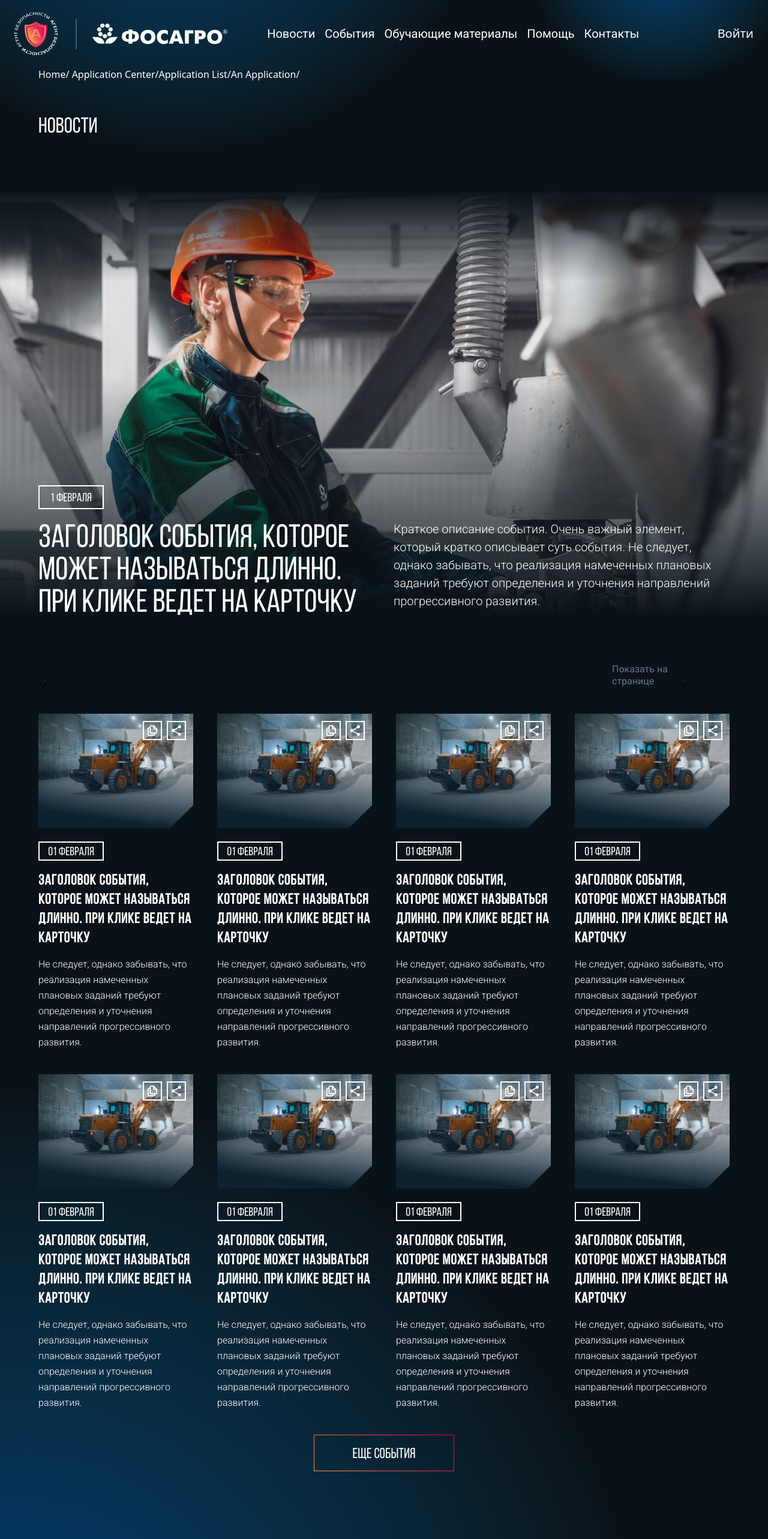
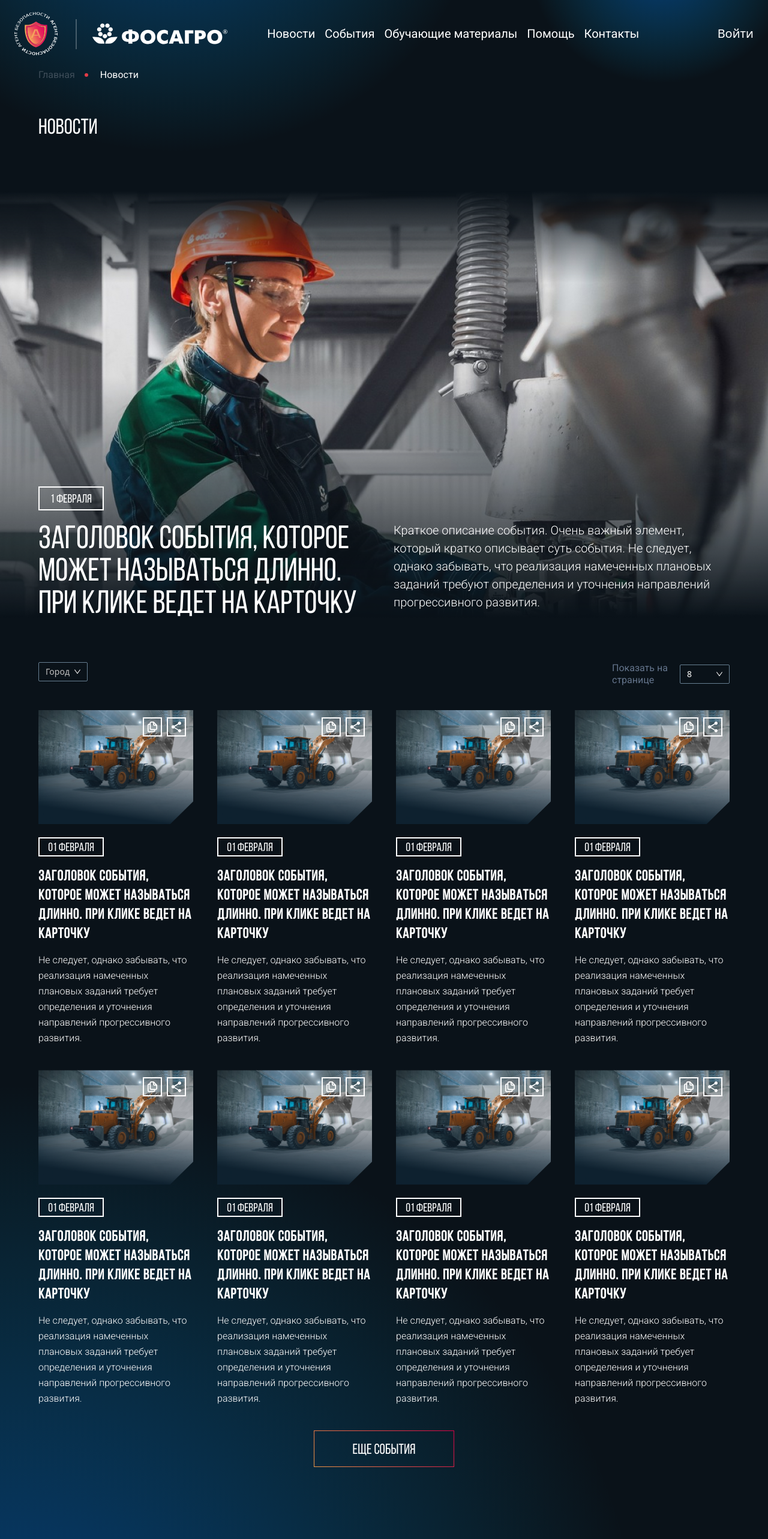
Before and after one commit to Dypler/test-components, a Vue app: page /news in a window 1280 px wide. Shown: the top 2566 px of the page at 60% size. Built offline with nearby package versions, Linux system fonts and the light colour scheme.

Commit message:
add news page

```diff
--- a/package.json
+++ b/package.json
@@ -11,6 +11,7 @@
     "format": "prettier --write src/"
   },
   "dependencies": {
+    "@formkit/auto-animate": "^0.8.2",
     "ant-design-vue": "3.2.20",
     "pinia": "^2.1.7",
     "vue": "^3.4.21",
--- /dev/null
+++ b/src/assets/ant__design.scss
@@ -0,0 +1,46 @@
+.ant-select-arrow {
+  color: white;
+}
+.ant-select:not(.ant-select-customize-input) .ant-select-selector {
+  position: relative;
+  background-color: transparent;
+  border: 1px solid #677f92;
+  border-radius: 2px;
+  transition: all 0.3s cubic-bezier(0.645, 0.045, 0.355, 1);
+}
+.ant-select {
+  color: white;
+}
+//хлебные крошки
+.ant-breadcrumb-separator {
+  display: inline-block;
+  background: #e33b47;
+  border-radius: 50%;
+  margin: 2px 16px;
+  width: 6px;
+  height: 6px;
+}
+.ant-breadcrumb a {
+  font-family: Roboto;
+  font-size: 16px;
+  font-style: normal;
+  font-weight: 400;
+  color: #3e4d59;
+  line-height: 160%;
+  &:hover {
+    color: #e33b47;
+  }
+}
+.ant-breadcrumb > span:last-child {
+  font-family: Roboto;
+  font-size: 16px;
+  font-style: normal;
+  font-weight: 400;
+  color: white;
+  line-height: 160%;
+}
+.custom__separator {
+  color: #e33b47;
+  width: 6px;
+  height: 6px;
+}
--- a/src/assets/main.scss
+++ b/src/assets/main.scss
@@ -1,4 +1,6 @@
 @import 'fonts.scss';
+@import 'ant__design.scss';
+
 @tailwind base;
 @tailwind components;
 @tailwind utilities;
--- a/src/main.js
+++ b/src/main.js
@@ -2,12 +2,15 @@ import { createApp } from 'vue'
 import App from './App.vue'
 import { createPinia } from 'pinia'
 import { createRouter, createWebHistory } from 'vue-router'
+import Antd from 'ant-design-vue'
+import { autoAnimatePlugin } from '@formkit/auto-animate/vue'
 
 import HomePage from './pages/Home/HomePage.vue'
 import EventsPage from './pages/Events/EventsPage.vue'
 import NewsPage from './pages/News/NewsPage.vue'
 import CoursesPage from './pages/Courses/СoursesPage.vue'
 import HelpPage from './pages/Help/HelpPage.vue'
+
 import './assets/main.scss'
 
 const routes = [
@@ -22,6 +25,6 @@ const router = createRouter({
   history: createWebHistory(),
   routes
 })
-const app = createApp(App).use(createPinia()).use(router)
+const app = createApp(App).use(createPinia()).use(router).use(Antd).use(autoAnimatePlugin)
 
 app.mount('#app')
--- a/src/pages/Home/sliders/ActiveEvents.vue
+++ b/src/pages/Home/sliders/ActiveEvents.vue
@@ -297,7 +297,7 @@ const breakpoints = {
   </div>
 </template>
 
-<style lang="scss">
+<style lang="scss" scoped>
 .text-gradient-hover {
   transition: background-image 0.7s ease;
 }
--- a/src/pages/News/NewsPage.vue
+++ b/src/pages/News/NewsPage.vue
@@ -1,16 +1,52 @@
 <script setup>
+import { ref, onMounted } from 'vue'
 import CopyIcon from '../Home/sliders/SlidersComponents/CopyIcon.vue'
 import ShareIcon from '../Home/sliders/SlidersComponents/ShareIcon.vue'
+import 'ant-design-vue/lib/breadcrumb/style/index.css'
+import 'ant-design-vue/lib/select/style/index.css'
+
+const newsItems = ref([])
+const pageSize = ref(8) // Количество новостей, отображаемых на странице
+const totalNewsCount = ref(36) // Предполагаем, что всего у нас 50 новостей
+const currentCount = ref(8) // Сколько новостей уже отображено
+
+// Функция для загрузки новостей
+async function fetchNews() {
+  newsItems.value = Array.from({ length: currentCount.value }, (_, i) => ({
+    date: `01 февраля`,
+    title: 'Заголовок события, которое может называться длинно. При клике ведет на карточку',
+    description:
+      'Не следует, однако забывать, что реализация намеченных плановых заданий требует определения и уточнения направлений прогрессивного развития.',
+    imageUrl: `/main/news1.png` // Допустим, API возвращает разные URL для каждой новости
+  }))
+}
+
+// Вызываем загрузку начального списка новостей
+onMounted(() => {
+  fetchNews()
+})
+
+// Обработчик изменения количества новостей на странице
+function handleChange(newSize) {
+  currentCount.value = newSize
+  fetchNews()
+}
+
+// Функция для загрузки дополнительных новостей
+function loadMoreNews() {
+  let additionalNews = Math.min(totalNewsCount.value, currentCount.value + 4)
+  if (currentCount.value < totalNewsCount.value) {
+    currentCount.value = additionalNews
+    fetchNews()
+  }
+}
 </script>
 <template>
   <div class="container">
-    <a-breadcrumb class="text-white">
-      <a-breadcrumb-item>Home</a-breadcrumb-item>
-      <a-breadcrumb-item
-        ><router-link to="/news"> Application Center</router-link>
-      </a-breadcrumb-item>
-      <a-breadcrumb-item>Application List</a-breadcrumb-item>
-      <a-breadcrumb-item>An Application</a-breadcrumb-item>
+    <a-breadcrumb>
+      <a-breadcrumb-item> <router-link to="/">Главная</router-link></a-breadcrumb-item>
+      <template #separator><span class="custom__separator"></span></template>
+      <a-breadcrumb-item> Новости </a-breadcrumb-item>
     </a-breadcrumb>
     <h1 class="font-bebas text-[36px] text-white text-left pt-[46px]">новости</h1>
   </div>
@@ -45,42 +81,44 @@ import ShareIcon from '../Home/sliders/SlidersComponents/ShareIcon.vue'
         <a-select
           ref="select"
           v-model:value="value1"
-          style="width: 120px"
+          placeholder="Город"
           @focus="focus"
           @change="handleChange"
         >
-          <a-select-option value="jack">Jack</a-select-option>
-          <a-select-option value="lucy">Lucy</a-select-option>
+          <a-select-option value="cherepovets">Череповец</a-select-option>
+          <a-select-option value="kirovsk">Кировск</a-select-option>
+          <a-select-option value="volkhov">Волхов</a-select-option>
+          <a-select-option value="balakovo">Балаково</a-select-option>
         </a-select>
       </a-space>
       <div class="flex flex-row items-center gap-5">
         <p class="text-slate-500 text-base font-normal font-roboto leading-tight max-w-[93px]">
           Показать на странице
         </p>
-        <a-space class="max-w-[83px]">
-          <a-select
-            ref="select"
-            v-model:value="value1"
-            style="width: 120px"
-            @focus="focus"
-            @change="handleChange"
-          >
-            <a-select-option value="jack">Jack</a-select-option>
-            <a-select-option value="lucy">Lucy</a-select-option>
+        <a-space>
+          <a-select v-model:value="pageSize" @change="handleChange" style="width: 83px">
+            <a-select-option value="4">4</a-select-option>
+            <a-select-option value="8">8</a-select-option>
+            <a-select-option value="16">16</a-select-option>
           </a-select>
         </a-space>
       </div>
     </div>
     <div
       class="grid grid-cols-1 sm:grid-cols-2 md:grid-cols-3 lg:grid-cols-4 gap-5 xl:gap-[40px] pt-[40px]"
+      v-auto-animate
     >
-      <div class="flex flex-col gap-[15px] md:gap-4 w-full group cursor-pointer">
+      <div
+        class="flex flex-col gap-[15px] md:gap-4 w-full group cursor-pointer"
+        v-for="news in newsItems"
+        :key="news.title"
+      >
         <div class="relative">
           <div class="scale">
             <img
               class="block transition ease-out duration-700 group-hover:scale-[1.1]"
-              src="/main/news1.png"
-              alt=""
+              :src="news.imageUrl"
+              alt="News Image"
             />
           </div>
           <div class="absolute right-3 top-3 z-10 flex gap-2">
@@ -91,224 +129,22 @@ import ShareIcon from '../Home/sliders/SlidersComponents/ShareIcon.vue'
         <p
           class="border-2 px-3 border-white font-bebas text-xl flex text-white justify-center max-w-[109px]"
         >
-          01 февраля
+          {{ news.date }}
         </p>
         <p
           class="font-bebas text-white font-bold text-[20px] xl:text-2xl text-gradient-hover tracking-wider"
         >
-          Заголовок события, которое может называться длинно. При клике ведет на карточку
+          {{ news.title }}
         </p>
         <p class="font-roboto text-white text-base leading-relaxed font-light">
-          Не следует, однако забывать, что реализация намеченных плановых заданий требуют
-          определения и уточнения направлений прогрессивного развития.
-        </p>
-      </div>
-      <div class="flex flex-col gap-[15px] md:gap-4 w-full group cursor-pointer">
-        <div class="relative">
-          <div class="scale">
-            <img
-              class="block transition ease-out duration-700 group-hover:scale-[1.1]"
-              src="/main/news1.png"
-              alt=""
-            />
-          </div>
-          <div class="absolute right-3 top-3 z-10 flex gap-2">
-            <CopyIcon />
-            <ShareIcon />
-          </div>
-        </div>
-        <p
-          class="border-2 px-3 border-white font-bebas text-xl flex text-white justify-center max-w-[109px]"
-        >
-          01 февраля
-        </p>
-        <p
-          class="font-bebas text-white font-bold text-[20px] xl:text-2xl text-gradient-hover tracking-wider"
-        >
-          Заголовок события, которое может называться длинно. При клике ведет на карточку
-        </p>
-        <p class="font-roboto text-white text-base leading-relaxed font-light">
-          Не следует, однако забывать, что реализация намеченных плановых заданий требуют
-          определения и уточнения направлений прогрессивного развития.
-        </p>
-      </div>
-      <div class="flex flex-col gap-[15px] md:gap-4 w-full group cursor-pointer">
-        <div class="relative">
-          <div class="scale">
-            <img
-              class="block transition ease-out duration-700 group-hover:scale-[1.1]"
-              src="/main/news1.png"
-              alt=""
-            />
-          </div>
-          <div class="absolute right-3 top-3 z-10 flex gap-2">
-            <CopyIcon />
-            <ShareIcon />
-          </div>
-        </div>
-        <p
-          class="border-2 px-3 border-white font-bebas text-xl flex text-white justify-center max-w-[109px]"
-        >
-          01 февраля
-        </p>
-        <p
-          class="font-bebas text-white font-bold text-[20px] xl:text-2xl text-gradient-hover tracking-wider"
-        >
-          Заголовок события, которое может называться длинно. При клике ведет на карточку
-        </p>
-        <p class="font-roboto text-white text-base leading-relaxed font-light">
-          Не следует, однако забывать, что реализация намеченных плановых заданий требуют
-          определения и уточнения направлений прогрессивного развития.
-        </p>
-      </div>
-      <div class="flex flex-col gap-[15px] md:gap-4 w-full group cursor-pointer">
-        <div class="relative">
-          <div class="scale">
-            <img
-              class="block transition ease-out duration-700 group-hover:scale-[1.1]"
-              src="/main/news1.png"
-              alt=""
-            />
-          </div>
-          <div class="absolute right-3 top-3 z-10 flex gap-2">
-            <CopyIcon />
-            <ShareIcon />
-          </div>
-        </div>
-        <p
-          class="border-2 px-3 border-white font-bebas text-xl flex text-white justify-center max-w-[109px]"
-        >
-          01 февраля
-        </p>
-        <p
-          class="font-bebas text-white font-bold text-[20px] xl:text-2xl text-gradient-hover tracking-wider"
-        >
-          Заголовок события, которое может называться длинно. При клике ведет на карточку
-        </p>
-        <p class="font-roboto text-white text-base leading-relaxed font-light">
-          Не следует, однако забывать, что реализация намеченных плановых заданий требуют
-          определения и уточнения направлений прогрессивного развития.
-        </p>
-      </div>
-      <div class="flex flex-col gap-[15px] md:gap-4 w-full group cursor-pointer">
-        <div class="relative">
-          <div class="scale">
-            <img
-              class="block transition ease-out duration-700 group-hover:scale-[1.1]"
-              src="/main/news1.png"
-              alt=""
-            />
-          </div>
-          <div class="absolute right-3 top-3 z-10 flex gap-2">
-            <CopyIcon />
-            <ShareIcon />
-          </div>
-        </div>
-        <p
-          class="border-2 px-3 border-white font-bebas text-xl flex text-white justify-center max-w-[109px]"
-        >
-          01 февраля
-        </p>
-        <p
-          class="font-bebas text-white font-bold text-[20px] xl:text-2xl text-gradient-hover tracking-wider"
-        >
-          Заголовок события, которое может называться длинно. При клике ведет на карточку
-        </p>
-        <p class="font-roboto text-white text-base leading-relaxed font-light">
-          Не следует, однако забывать, что реализация намеченных плановых заданий требуют
-          определения и уточнения направлений прогрессивного развития.
-        </p>
-      </div>
-      <div class="flex flex-col gap-[15px] md:gap-4 w-full group cursor-pointer">
-        <div class="relative">
-          <div class="scale">
-            <img
-              class="block transition ease-out duration-700 group-hover:scale-[1.1]"
-              src="/main/news1.png"
-              alt=""
-            />
-          </div>
-          <div class="absolute right-3 top-3 z-10 flex gap-2">
-            <CopyIcon />
-            <ShareIcon />
-          </div>
-        </div>
-        <p
-          class="border-2 px-3 border-white font-bebas text-xl flex text-white justify-center max-w-[109px]"
-        >
-          01 февраля
-        </p>
-        <p
-          class="font-bebas text-white font-bold text-[20px] xl:text-2xl text-gradient-hover tracking-wider"
-        >
-          Заголовок события, которое может называться длинно. При клике ведет на карточку
-        </p>
-        <p class="font-roboto text-white text-base leading-relaxed font-light">
-          Не следует, однако забывать, что реализация намеченных плановых заданий требуют
-          определения и уточнения направлений прогрессивного развития.
-        </p>
-      </div>
-      <div class="flex flex-col gap-[15px] md:gap-4 w-full group cursor-pointer">
-        <div class="relative">
-          <div class="scale">
-            <img
-              class="block transition ease-out duration-700 group-hover:scale-[1.1]"
-              src="/main/news1.png"
-              alt=""
-            />
-          </div>
-          <div class="absolute right-3 top-3 z-10 flex gap-2">
-            <CopyIcon />
-            <ShareIcon />
-          </div>
-        </div>
-        <p
-          class="border-2 px-3 border-white font-bebas text-xl flex text-white justify-center max-w-[109px]"
-        >
-          01 февраля
-        </p>
-        <p
-          class="font-bebas text-white font-bold text-[20px] xl:text-2xl text-gradient-hover tracking-wider"
-        >
-          Заголовок события, которое может называться длинно. При клике ведет на карточку
-        </p>
-        <p class="font-roboto text-white text-base leading-relaxed font-light">
-          Не следует, однако забывать, что реализация намеченных плановых заданий требуют
-          определения и уточнения направлений прогрессивного развития.
-        </p>
-      </div>
-      <div class="flex flex-col gap-[15px] md:gap-4 w-full group cursor-pointer">
-        <div class="relative">
-          <div class="scale">
-            <img
-              class="block transition ease-out duration-700 group-hover:scale-[1.1]"
-              src="/main/news1.png"
-              alt=""
-            />
-          </div>
-          <div class="absolute right-3 top-3 z-10 flex gap-2">
-            <CopyIcon />
-            <ShareIcon />
-          </div>
-        </div>
-        <p
-          class="border-2 px-3 border-white font-bebas text-xl flex text-white justify-center max-w-[109px]"
-        >
-          01 февраля
-        </p>
-        <p
-          class="font-bebas text-white font-bold text-[20px] xl:text-2xl text-gradient-hover tracking-wider"
-        >
-          Заголовок события, которое может называться длинно. При клике ведет на карточку
-        </p>
-        <p class="font-roboto text-white text-base leading-relaxed font-light">
-          Не следует, однако забывать, что реализация намеченных плановых заданий требуют
-          определения и уточнения направлений прогрессивного развития.
+          {{ news.description }}
         </p>
       </div>
     </div>
+
     <div class="text-center">
       <button
+        @click="loadMoreNews"
         class="mt-10 max-h-[61px] mx-auto gradient__border font-bebas text-white text-2xl leading-[28px] uppercase font-normal px-16 py-4 transition hover:bg-gradient-to-r hover:from-gradient_start hover:to-gradient_end hover:text-transparent hover:bg-clip-text active:text-white"
       >
         еще события
@@ -316,14 +152,7 @@ import ShareIcon from '../Home/sliders/SlidersComponents/ShareIcon.vue'
     </div>
   </div>
 </template>
-<!-- <style scoped>
-:deep.ant-select:not(.ant-select-customize-input) .ant-select-selector {
-  position: relative;
-  background-color: transparent;
-  border: 1px solid #677f92;
-  border-radius: 2px;
-  transition: all 0.3s cubic-bezier(0.645, 0.045, 0.355, 1);
-}
+<style scoped>
 .text-gradient-hover {
   transition: background-image 0.7s ease; /* Явно указываем, что переход применяется к background-size */
 }
@@ -355,4 +184,4 @@ import ShareIcon from '../Home/sliders/SlidersComponents/ShareIcon.vue'
 .background__hover:hover {
   background-size: 110%;
 }
-</style> -->
+</style>
```
Also changed, not shown: src/pages/Home/sliders/CoursesEvents.vue (+13 -0 lines), 1 other file (tests, documents, lock files or other folders).
